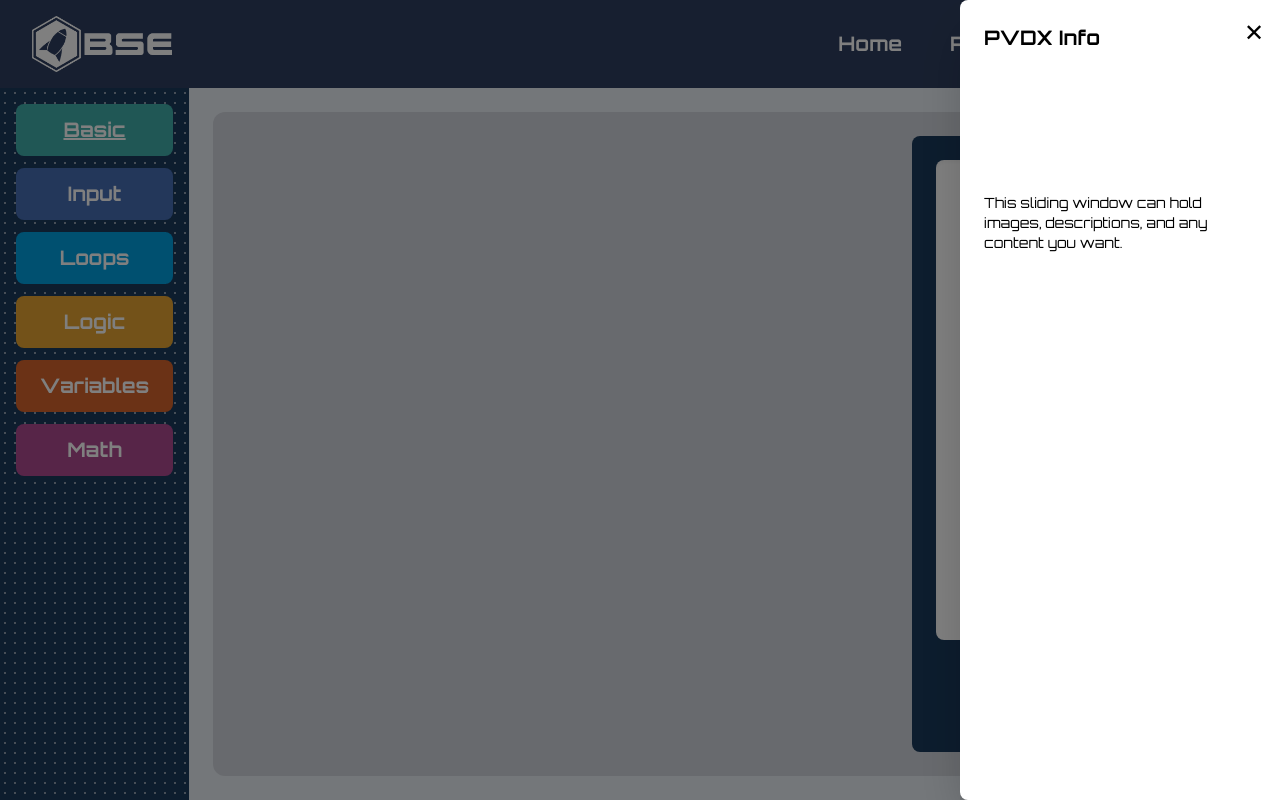
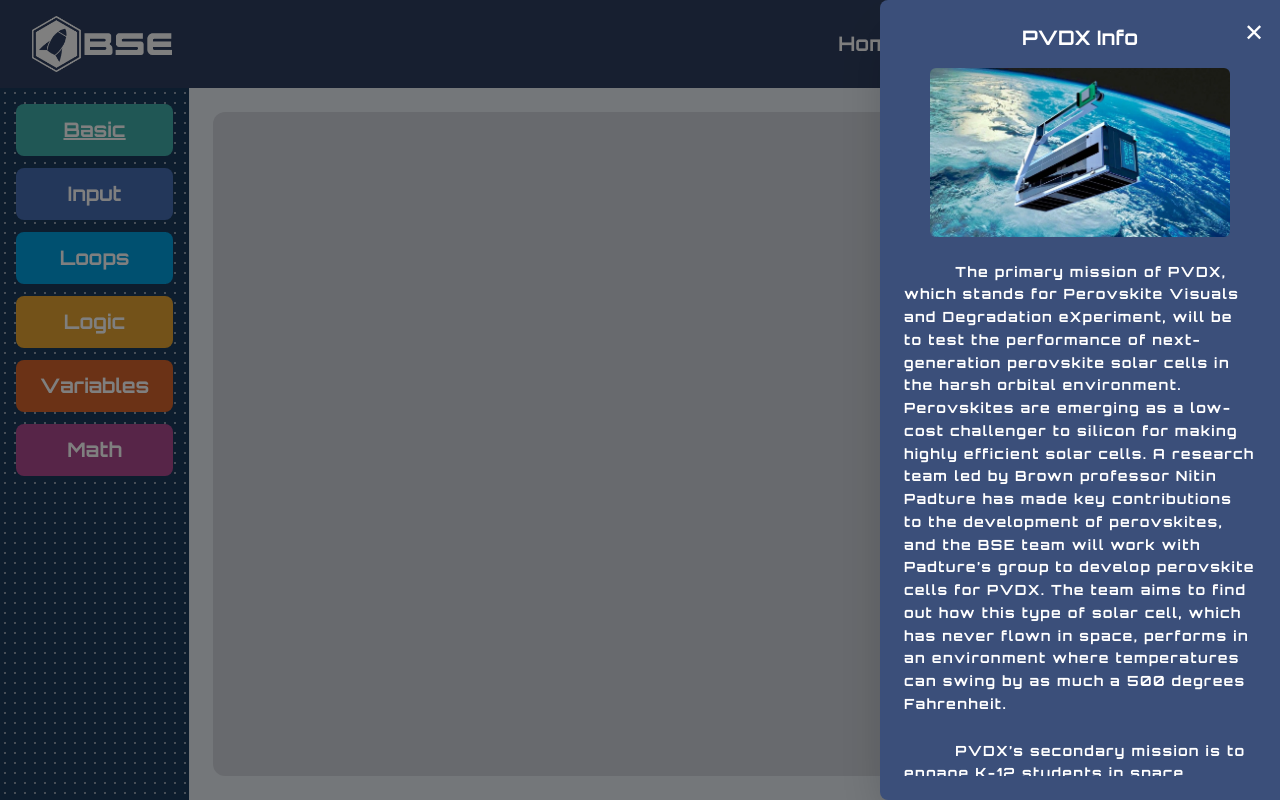
Before and after one commit to BrownSpaceEngineering/pvdx-mission-control, a Next.js app in the folder webapp/frontend/: page / in a window 1280 px wide. Both pictures are taken after a click on the button "PVDX". Built offline with nearby package versions, Linux system fonts and the light colour scheme.

Commit message:
NO SCROLLBAR YAY

```diff
--- a/webapp/frontend/src/app/globals.css
+++ b/webapp/frontend/src/app/globals.css
@@ -28,3 +28,13 @@ body {
   color: var(--foreground);
   font-family: var(--font-sans);
 }
+
+/* Hide scrollbar for all elements with .no-scrollbar */
+.no-scrollbar {
+  scrollbar-width: none; /* Firefox */
+  -ms-overflow-style: none; /* IE 10+ */
+}
+
+.no-scrollbar::-webkit-scrollbar {
+  display: none; /* Chrome, Safari, Edge */
+}
--- a/webapp/frontend/src/components/Navbar.tsx
+++ b/webapp/frontend/src/components/Navbar.tsx
@@ -46,32 +46,57 @@ export default function Navbar() {
                     showPvdxPanel ? "opacity-50 pointer-events-auto" : "opacity-0 pointer-events-none"
                 }`}
             />
-
             {/* Sliding PANEL (Right Side Drawer) */}
             <div
-                className={`fixed top-0 right-0 h-full w-80 bg-white shadow-2xl p-6 z-50 rounded-l-lg transition-all duration-300 ease-in-out ${
+            className={`fixed top-0 right-0 h-full w-100 bg-[#3B4F7A] shadow-2xl p-6 z-50 rounded-l-lg transition-all duration-300 ease-in-out ${
                 showPvdxPanel ? "translate-x-0 opacity-100" : "translate-x-full opacity-0"
-                }`}
+            } flex flex-col`}
             >
             {/* Close Button */}
             <button
                 onClick={() => setShowPvdxPanel(false)}
-                    className="text-black text-2xl absolute top-4 right-4 hover:text-gray-600"
+                className="text-white text-2xl absolute top-4 right-4 hover:text-gray-600"
             >
                 ✕
             </button>
-                <h3 className="text-xl font-bold text-black mb-4">PVDX Info</h3>
+
+            <h3 className="text-xl font-bold text-white mb-4 text-center">PVDX Info</h3>
+
+            <div className="flex justify-center mb-6">
             <Image
-                    src="/bse-logo-light.png"
+                src="/pvdx-space.jpg"
                 alt="Example"
                 width={300}
                 height={200}
-                    className="rounded-md mb-4"
+                className="rounded-md"
             />
-                <p className="text-black text-sm">
-                    This sliding window can hold images, descriptions, and any content you want.
+            </div>
+
+            {/* Scrollable Text */}
+            <div className="overflow-y-auto h-[70%] text-left no-scrollbar">
+                <p className="text-white text-sm font-bold leading-relaxed tracking-widest mb-6">
+                    &nbsp;&nbsp;&nbsp;&nbsp;&nbsp;&nbsp;&nbsp;&nbsp;
+                The primary mission of PVDX, which stands for Perovskite Visuals and Degradation eXperiment,
+                will be to test the performance of next-generation perovskite solar cells in the harsh orbital
+                environment. Perovskites are emerging as a low-cost challenger to silicon for making highly
+                efficient solar cells. A research team led by Brown professor Nitin Padture has made key
+                contributions to the development of perovskites, and the BSE team will work with Padture’s
+                group to develop perovskite cells for PVDX. The team aims to find out how this type of solar
+                cell, which has never flown in space, performs in an environment where temperatures can swing
+                by as much a 500 degrees Fahrenheit.
+                </p>
+                <p className="text-white text-sm font-bold leading-relaxed tracking-widest mb-6">
+                    &nbsp;&nbsp;&nbsp;&nbsp;&nbsp;&nbsp;&nbsp;&nbsp;
+                PVDX’s secondary mission is to engage K-12 students in space exploration.
+                The plan is to allow students to send short messages to the satellite, which will be displayed on an LED screen
+                on one side of the spacecraft. A camera attached to a small robotic arm on PVDX will snap a picture of the
+                display — with an orbital view of the Earth providing the backdrop — and transmit that picture back to the
+                students from space. The idea, the team says, is to help create excitement about space exploration, and to
+                show students that getting there isn’t as difficult as they may think.
                 </p>
             </div>
+            </div>
+
         </nav>
     );
 }
--- /dev/null
+++ b/webapp/frontend/tailwind.config.js
@@ -0,0 +1,15 @@
+/** @type {import('tailwindcss').Config} */
+module.exports = {
+  content: [
+    "./app/**/*.{js,ts,jsx,tsx}",
+    "./pages/**/*.{js,ts,jsx,tsx}",
+    "./components/**/*.{js,ts,jsx,tsx}",
+  ],
+  theme: {
+    extend: {},
+  },
+  plugins: [
+    // Example: scrollbar plugin
+    require('tailwind-scrollbar')({ nocompatible: true }),
+  ],
+};
```
Also changed, not shown: webapp/frontend/package.json (+6 -5 lines), webapp/frontend/public/pvdx-space.jpg (added), 1 other file (tests, documents, lock files or other folders). Lines whose indentation alone changed are shown as unchanged.
